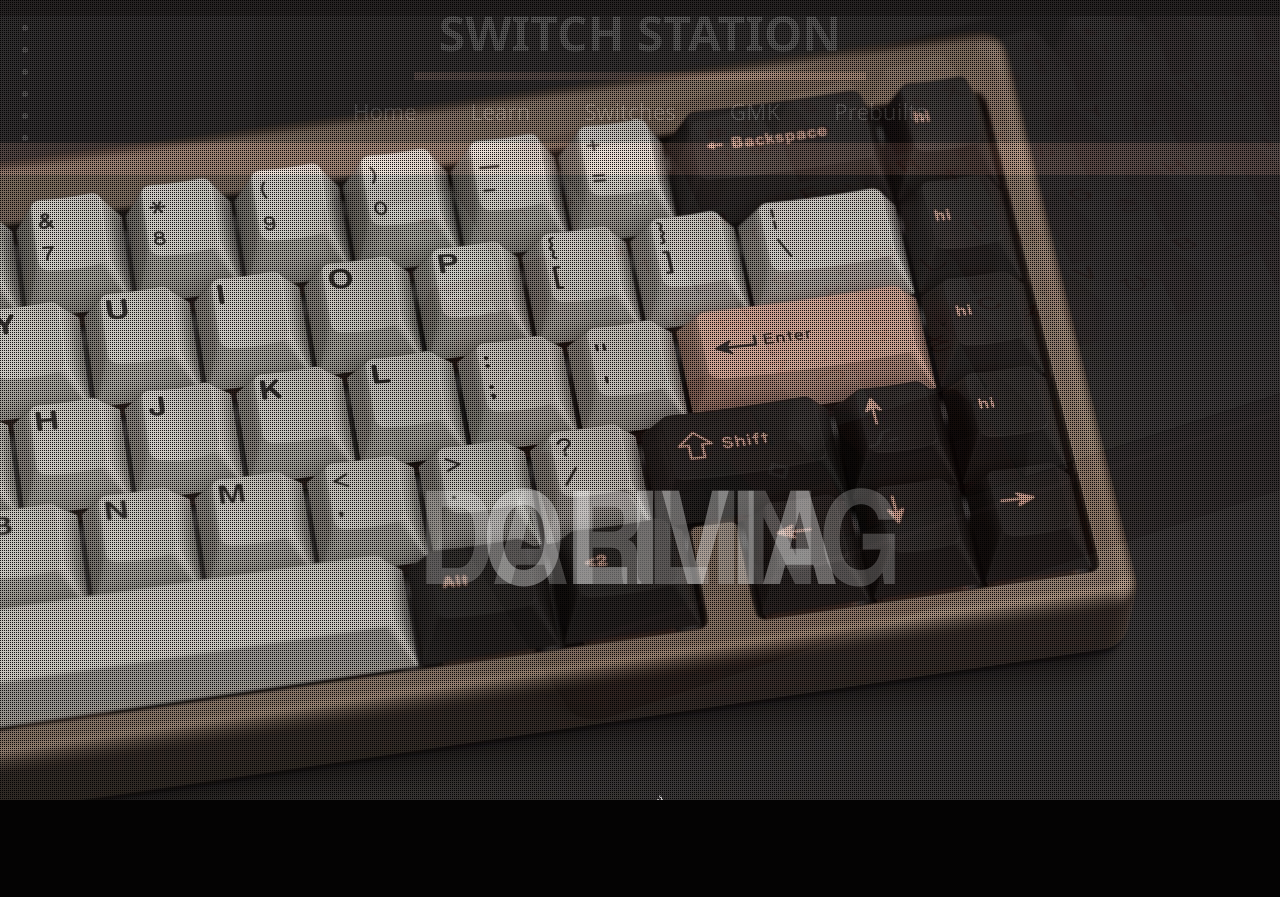
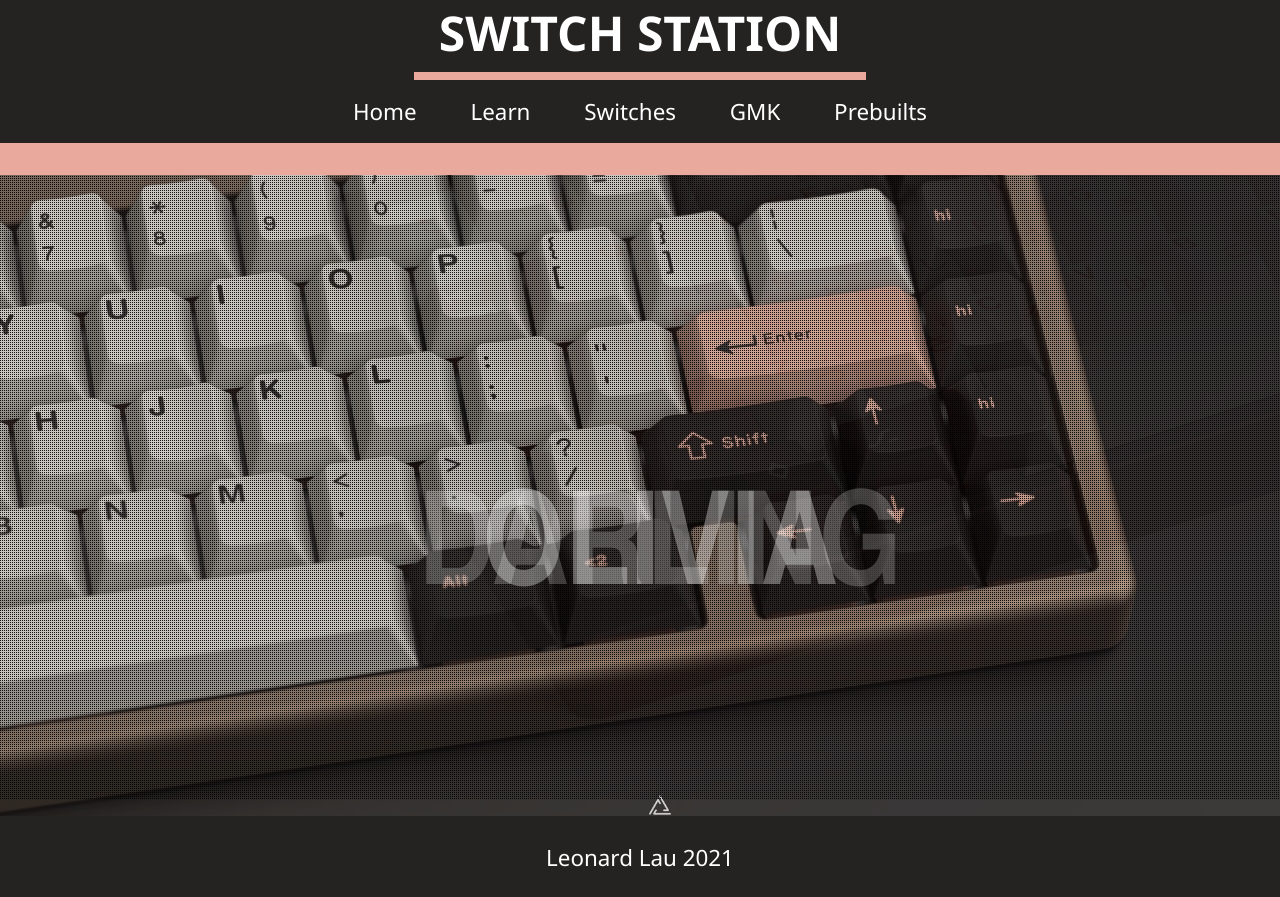
Before and after one commit to 17238bhs/SwitchStation, a Flask app: page / in a window 1280 px wide. Before the commit the page ends 800 px from the top, so only its background shows below. Run offline with Flask 2, Linux system fonts and the light colour scheme.

Commit message:
Animated slideshow added to homepage

```diff
--- a/static/css/style.css
+++ b/static/css/style.css
@@ -33,6 +33,15 @@ a {
     text-decoration: none;
 }
 
+.header_back {
+    top: 0px;
+    position: fixed;
+    background-color: rgb(37, 34, 34);
+    height: 5rem;
+    width: 100%;
+    z-index: -1;
+}
+
 .navigation {
     font-size: 1.4rem;
     word-spacing: 3rem;
@@ -41,6 +50,7 @@ a {
     border-bottom-style: solid; /*gives the bottom of the div a solid line as a border*/
     border-width: 2rem;
     border-color: var(--rosegold);
+    background-color: rgb(37, 34, 34);
 }
 
 .footer {
@@ -129,11 +139,11 @@ a {
     height: 100%;
     top: 0px;
     left: 0px;
-    z-index: 0;
+    z-index: -2;
 }
 .cb-slideshow:after {
     content: '';
-    background: transparent url(../images/pattern.png) repeat top left;
+    background: transparent url(../images/pattern.png) repeat top left; /*adds a pattern filter over the images*/
 }
 
 .cb-slideshow li span {
@@ -147,7 +157,7 @@ a {
     background-position: 50% 50%;
     background-repeat: none;
     opacity: 0;
-    z-index: 0;
+    z-index: -2;
     animation: imageAnimation 36s linear infinite 0s;
 }
 
--- a/templates/home.html
+++ b/templates/home.html
@@ -2,6 +2,9 @@
 {% extends 'layout.html' %}
 {% block content %}
 <div class="home">
+    <div class="header_back">
+        <p></p>
+    </div>
     <!--<a href="{{url_for('all_switches') }}"><button class="more_button">View More</button></a>-->
     <!--<img src="/static/images/olivia.png" alt="GMK Olivia" class="home_slide" width="100%" height="100%">-->
     <ul class="cb-slideshow">
@@ -42,6 +45,5 @@
             </div>
         </li>
     </ul>
-    <p>•••</p>
 </div>
 {% endblock %}
```
